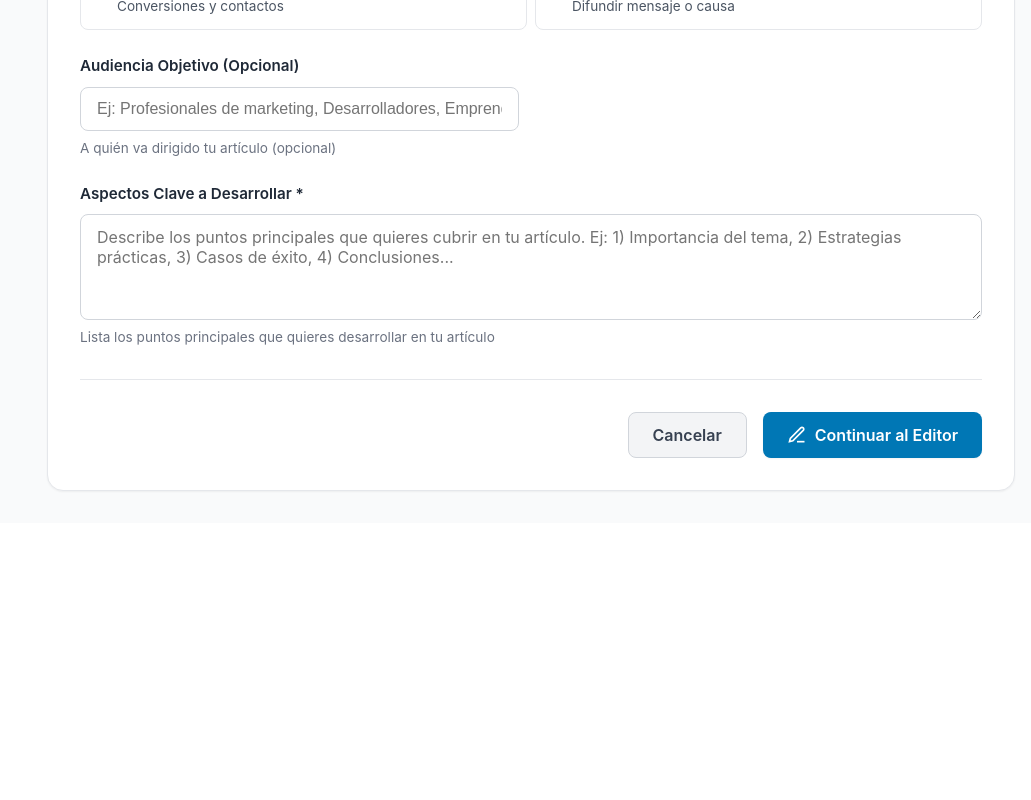
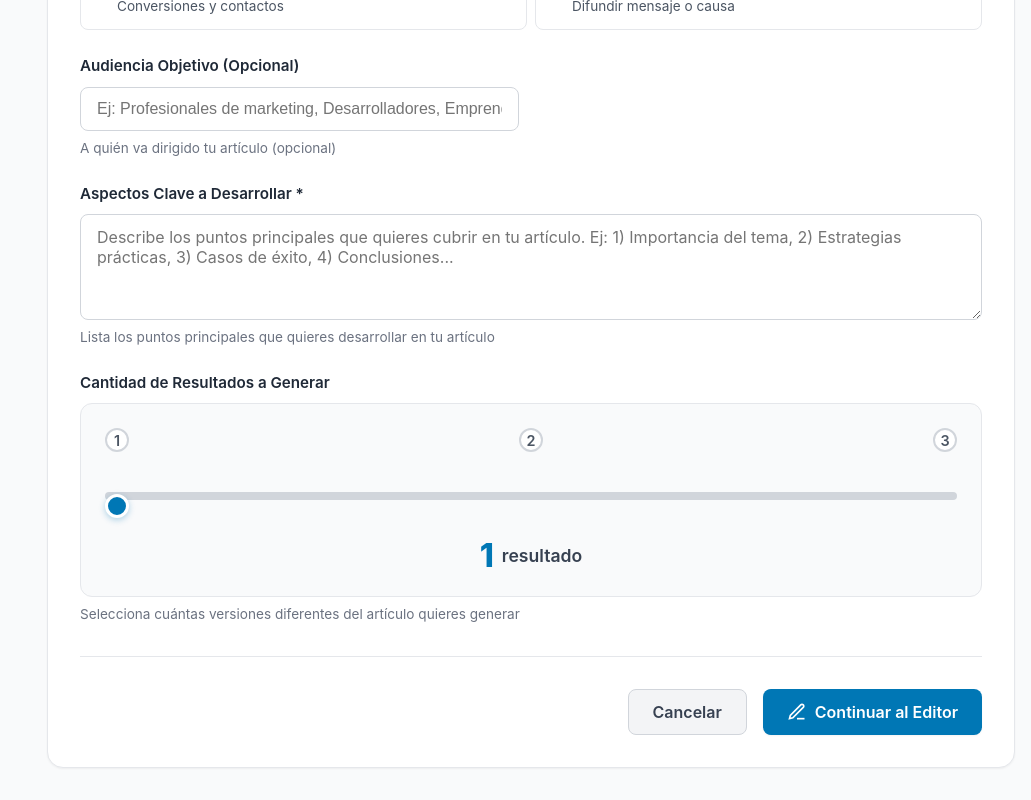
Before and after one commit to pelaayoujo/mi-saas-app, a Next.js app: page /dashboard/create in a window 1280 px wide. Shown: the part 1305-2105 px from the top of the page, without its empty margins (249-1280 px from the left). Before the commit the page ends 1828 px from the top, so only its background shows below. Built offline with nearby package versions, Linux system fonts and the light colour scheme; no server answers; sample sign-in values are in the browser's storage.

Commit message:
feat: Agregar slider para seleccionar cantidad de resultados (1-3)

```diff
--- a/app/dashboard/create/page.js
+++ b/app/dashboard/create/page.js
@@ -15,7 +15,8 @@ export default function CreateArticle() {
     length: 'medio',
     aspects: '',
     targetAudience: '',
-    objective: 'engagement'
+    objective: 'engagement',
+    resultsCount: 1
   })
   const [errors, setErrors] = useState({})
   const [isSubmitting, setIsSubmitting] = useState(false)
@@ -382,6 +383,44 @@ export default function CreateArticle() {
                   {errors.aspects && <span className="error-message">{errors.aspects}</span>}
                   <p className="form-help">Lista los puntos principales que quieres desarrollar en tu artículo</p>
                 </div>
+
+                {/* Cantidad de Resultados */}
+                <div className="form-group full-width">
+                  <label className="form-label">
+                    Cantidad de Resultados a Generar
+                  </label>
+                  <div className="slider-container">
+                    <div className="slider-labels">
+                      <span className="slider-label">1</span>
+                      <span className="slider-label">2</span>
+                      <span className="slider-label">3</span>
+                    </div>
+                    <div className="slider-wrapper">
+                      <input
+                        type="range"
+                        min="1"
+                        max="3"
+                        step="1"
+                        value={formData.resultsCount}
+                        onChange={(e) => setFormData(prev => ({ ...prev, resultsCount: parseInt(e.target.value) }))}
+                        className="slider"
+                      />
+                      <div className="slider-track">
+                        <div
+                          className="slider-fill"
+                          style={{ width: `${((formData.resultsCount - 1) / 2) * 100}%` }}
+                        ></div>
+                      </div>
+                    </div>
+                    <div className="slider-value">
+                      <span className="slider-number">{formData.resultsCount}</span>
+                      <span className="slider-text">
+                        {formData.resultsCount === 1 ? 'resultado' : 'resultados'}
+                      </span>
+                    </div>
+                  </div>
+                  <p className="form-help">Selecciona cuántas versiones diferentes del artículo quieres generar</p>
+                </div>
               </div>
 
               {/* Botones de Acción */}
--- a/app/dashboard/dashboard.css
+++ b/app/dashboard/dashboard.css
@@ -996,6 +996,131 @@ body {
   animation: spin 1s linear infinite;
 }
 
+/* Slider Styles */
+.slider-container {
+  display: flex;
+  flex-direction: column;
+  gap: 1rem;
+  padding: 1.5rem;
+  background: var(--gray-50);
+  border: 1px solid var(--gray-200);
+  border-radius: 12px;
+}
+
+.slider-labels {
+  display: flex;
+  justify-content: space-between;
+  align-items: center;
+  margin-bottom: 0.5rem;
+}
+
+.slider-label {
+  font-size: 0.9rem;
+  font-weight: 600;
+  color: var(--gray-600);
+  width: 24px;
+  height: 24px;
+  display: flex;
+  align-items: center;
+  justify-content: center;
+  border-radius: 50%;
+  background: var(--white);
+  border: 2px solid var(--gray-300);
+  transition: all 0.3s ease;
+}
+
+.slider-wrapper {
+  position: relative;
+  height: 8px;
+  margin: 1rem 0;
+}
+
+.slider {
+  width: 100%;
+  height: 8px;
+  border-radius: 4px;
+  background: transparent;
+  outline: none;
+  -webkit-appearance: none;
+  appearance: none;
+  position: relative;
+  z-index: 2;
+  cursor: pointer;
+}
+
+.slider::-webkit-slider-thumb {
+  -webkit-appearance: none;
+  appearance: none;
+  width: 24px;
+  height: 24px;
+  border-radius: 50%;
+  background: var(--linkedin-blue);
+  border: 3px solid var(--white);
+  box-shadow: 0 2px 6px rgba(0, 119, 181, 0.3);
+  cursor: pointer;
+  transition: all 0.3s ease;
+}
+
+.slider::-webkit-slider-thumb:hover {
+  transform: scale(1.1);
+  box-shadow: 0 4px 12px rgba(0, 119, 181, 0.4);
+}
+
+.slider::-moz-range-thumb {
+  width: 24px;
+  height: 24px;
+  border-radius: 50%;
+  background: var(--linkedin-blue);
+  border: 3px solid var(--white);
+  box-shadow: 0 2px 6px rgba(0, 119, 181, 0.3);
+  cursor: pointer;
+  transition: all 0.3s ease;
+}
+
+.slider::-moz-range-thumb:hover {
+  transform: scale(1.1);
+  box-shadow: 0 4px 12px rgba(0, 119, 181, 0.4);
+}
+
+.slider-track {
+  position: absolute;
+  top: 0;
+  left: 0;
+  right: 0;
+  height: 8px;
+  background: var(--gray-300);
+  border-radius: 4px;
+  overflow: hidden;
+}
+
+.slider-fill {
+  height: 100%;
+  background: linear-gradient(90deg, var(--linkedin-blue-light) 0%, var(--linkedin-blue) 100%);
+  border-radius: 4px;
+  transition: width 0.3s ease;
+}
+
+.slider-value {
+  display: flex;
+  align-items: center;
+  justify-content: center;
+  gap: 0.5rem;
+  margin-top: 0.5rem;
+}
+
+.slider-number {
+  font-size: 2rem;
+  font-weight: 800;
+  color: var(--linkedin-blue);
+  line-height: 1;
+}
+
+.slider-text {
+  font-size: 1.1rem;
+  font-weight: 600;
+  color: var(--gray-700);
+}
+
 /* Responsive Design */
 @media (max-width: 1024px) {
   .header-content {
@@ -1185,4 +1310,16 @@ body {
   .radio-option {
     padding: 0.75rem;
   }
+
+  .slider-container {
+    padding: 1rem;
+  }
+
+  .slider-number {
+    font-size: 1.5rem;
+  }
+
+  .slider-text {
+    font-size: 1rem;
+  }
 }
```
